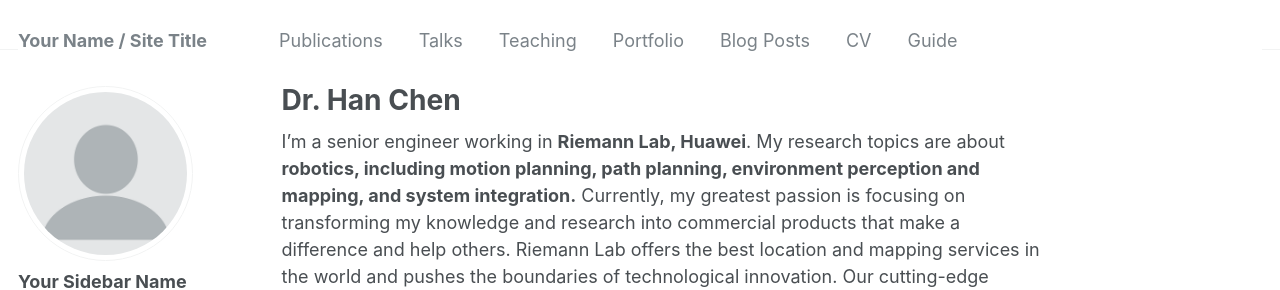
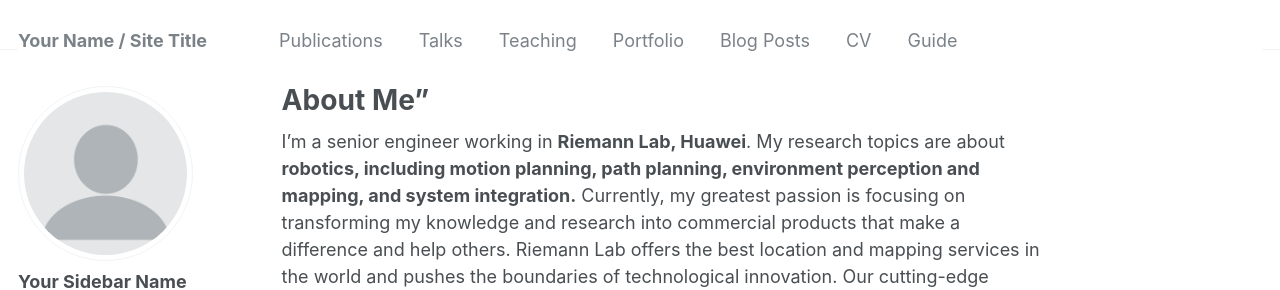
Before and after one commit to chenhanpolyu/chenhanpolyu.github.io, a Jekyll site: the page built from _pages/about.md, in a window 1280 px wide and 1187 px high. Shown: the top 290 px of the window. Built offline with Jekyll 4.4.1, drawn with Linux system fonts in a browser that asks for light colours; some web fonts are replaced.

Commit message:
Update about.md

```diff
--- a/_pages/about.md
+++ b/_pages/about.md
@@ -1,6 +1,6 @@
 ---
 permalink: /
-title: "Dr. Han Chen"
+title: About Me"
 author_profile: true
 redirect_from:
   - /about/
```
